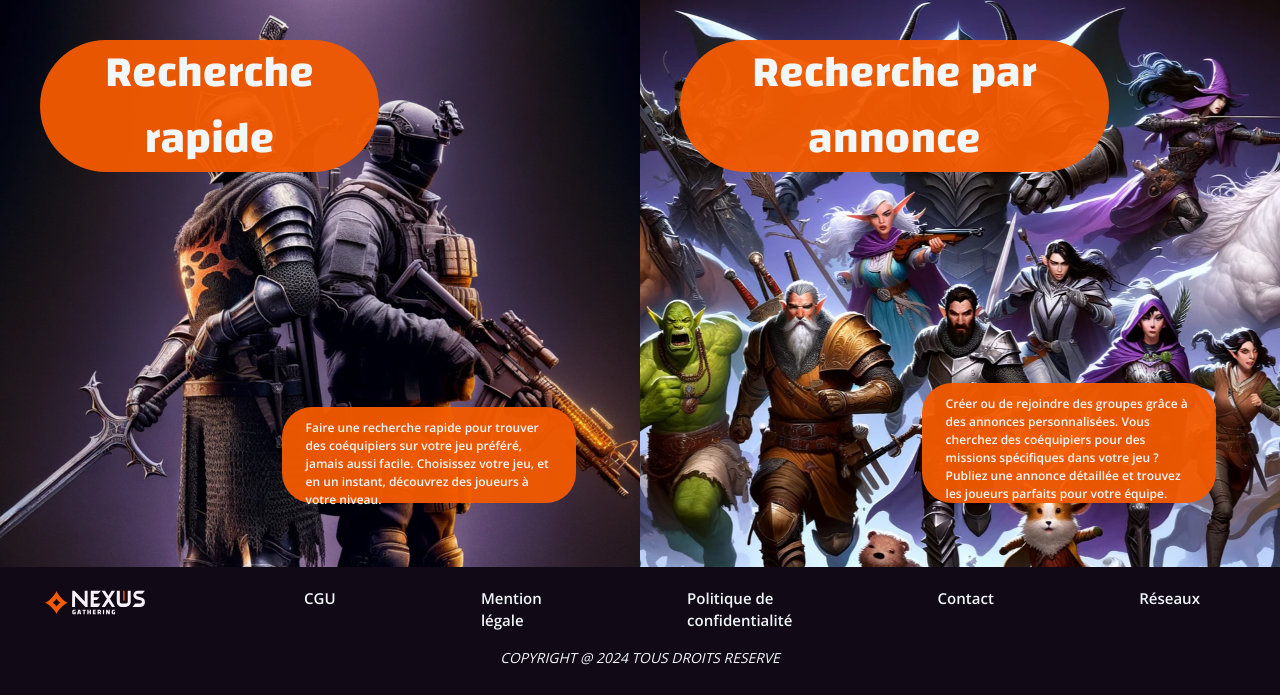
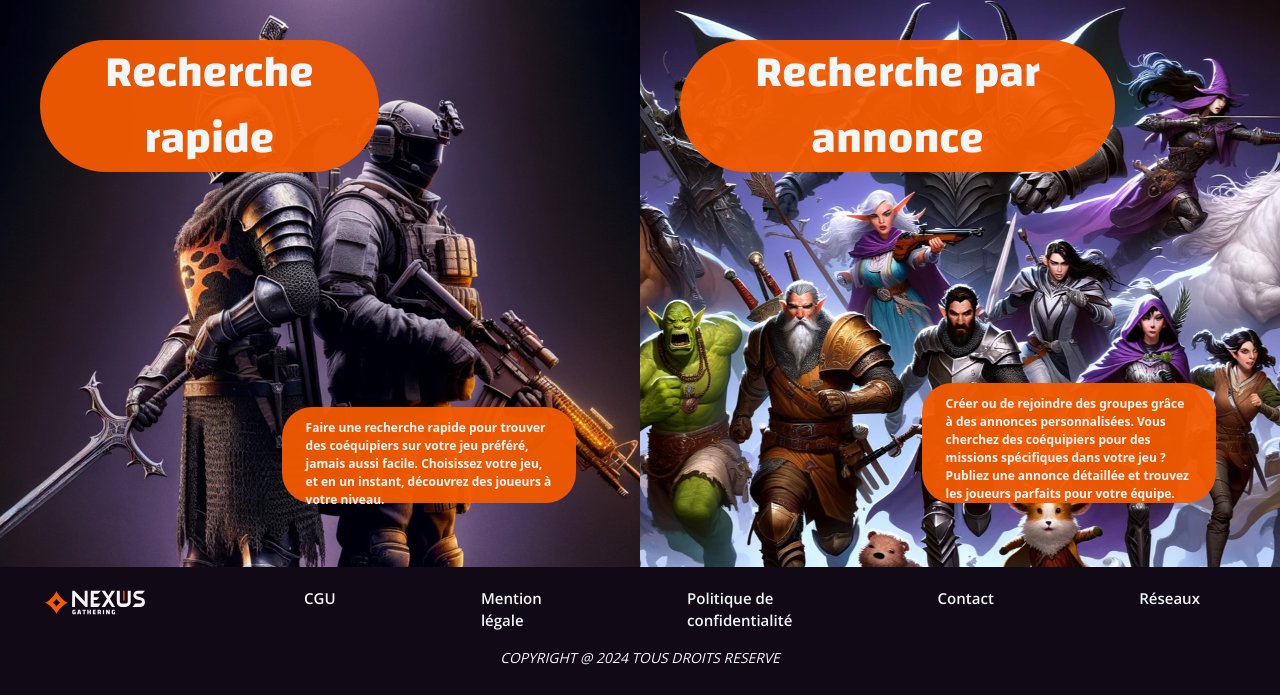
Before and after one commit to Voudoulieth/Nexus-gathering, a PHP site: the page made by Recherche de joueur/recherche_de_joueurs.html in a window 1280 px wide. Shown: the part 120-815 px from the top of the page. Run offline with PHP 8.4, Linux system fonts and the light colour scheme; some libraries are stand-ins or nearby versions.

Commit message:
petit changement

```diff
--- a/Recherche de joueur/recherche_de_joueurs.html
+++ b/Recherche de joueur/recherche_de_joueurs.html
@@ -45,17 +45,17 @@
                     <h1 class="text-[2.75em] font-['Changa'] font-bold text-[#f1f7f9] text-center">Recherche rapide</h1>
                 </div>
                 <div class="bg-[#F45A01]/95 absolute bottom-16 right-16 w-[23vw] h-24 rounded-[30px]">
-                    <p class="font-['Open_Sans'] text-[#f1f7f9] text-[0.75em] font-semibold px-6 pt-3 text-pretty">Faire une recherche rapide pour trouver des coéquipiers sur votre jeu préféré, jamais aussi facile. Choisissez votre jeu, et en un instant, découvrez des joueurs à votre niveau.</p>
+                    <p class="font-['Open_Sans', sans serif] text-[#f1f7f9] text-[0.75em] font-semibold px-6 pt-3 text-pretty">Faire une recherche rapide pour trouver des coéquipiers sur votre jeu préféré, jamais aussi facile. Choisissez votre jeu, et en un instant, découvrez des joueurs à votre niveau.</p>
                 </div>
             </section>
 
             <section class="w-1/2 relative">
                 <img src="../assets/Image/recherche par annonce.png" alt="Recherche par annonce" />
-                <div class="bg-[#F45A01]/95 absolute top-10 left-10 w-[33.5vw] rounded-full ">
+                <div class="bg-[#F45A01]/95 absolute top-10 left-10 w-[34vw] rounded-full ">
                 <h1 class="text-[2.75em] font-['Changa'] font-bold text-[#f1f7f9] text-center ">Recherche par annonce</h1>
             </div>
             <div class="bg-[#F45A01]/95 absolute bottom-16 right-16 w-[23vw] h-[15vh] rounded-[30px] ">
-                <p class="font-['Open_Sans'] text-[#f1f7f9] text-[0.75em] font-semibold px-6 pt-3">Créer ou de rejoindre des groupes grâce à des annonces personnalisées. Vous cherchez des coéquipiers pour des missions spécifiques dans votre jeu ? Publiez une annonce détaillée et trouvez les joueurs parfaits pour votre équipe.</p>
+                <p class="font-['Open_Sans', sans serif] text-[#f1f7f9] text-[0.75em] font-semibold px-6 pt-3">Créer ou de rejoindre des groupes grâce à des annonces personnalisées. Vous cherchez des coéquipiers pour des missions spécifiques dans votre jeu ? Publiez une annonce détaillée et trouvez les joueurs parfaits pour votre équipe.</p>
             </div>
 
             </section>
```
Also changed, not shown: css/style_index.css (+16 -13 lines).
